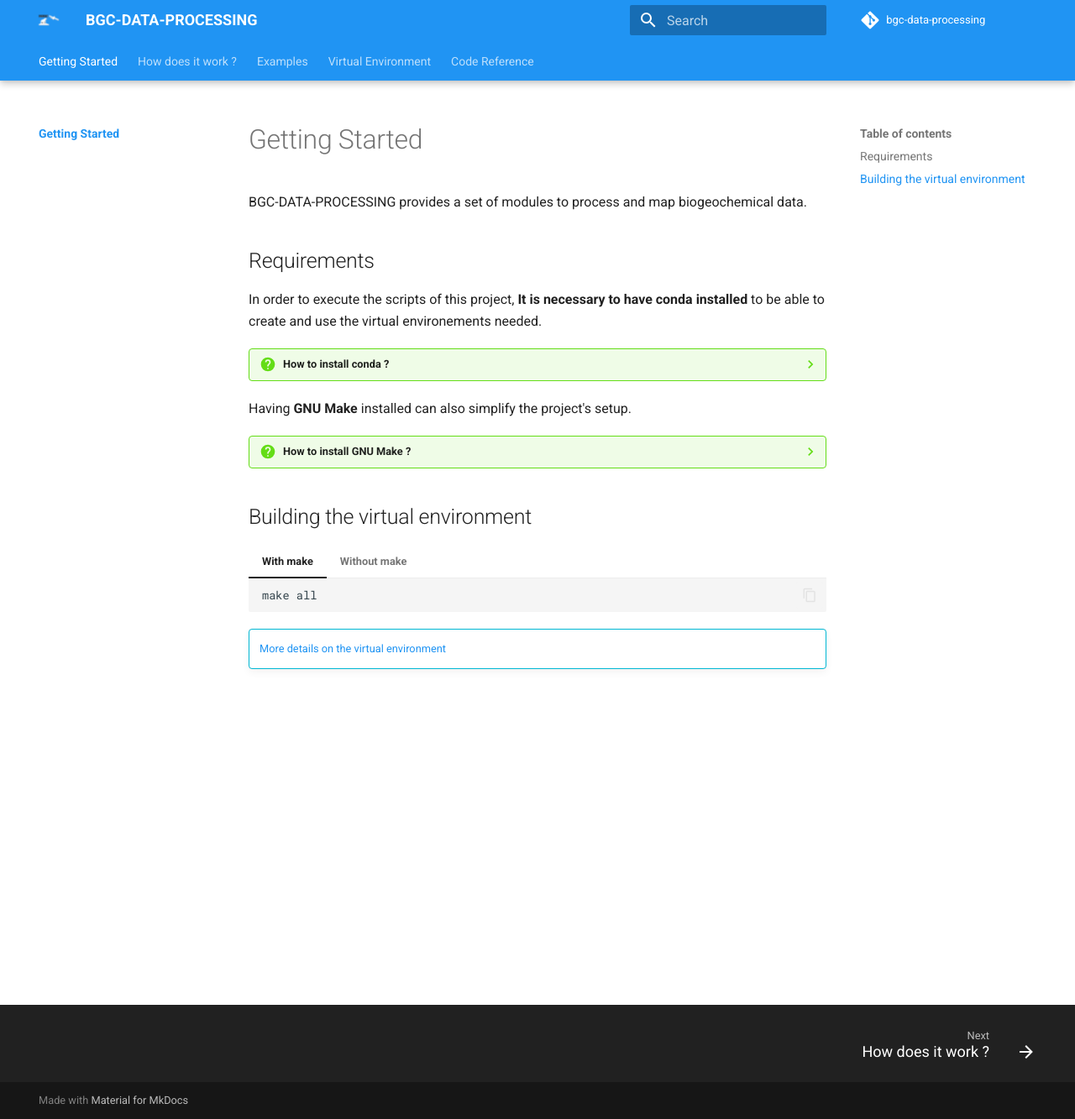
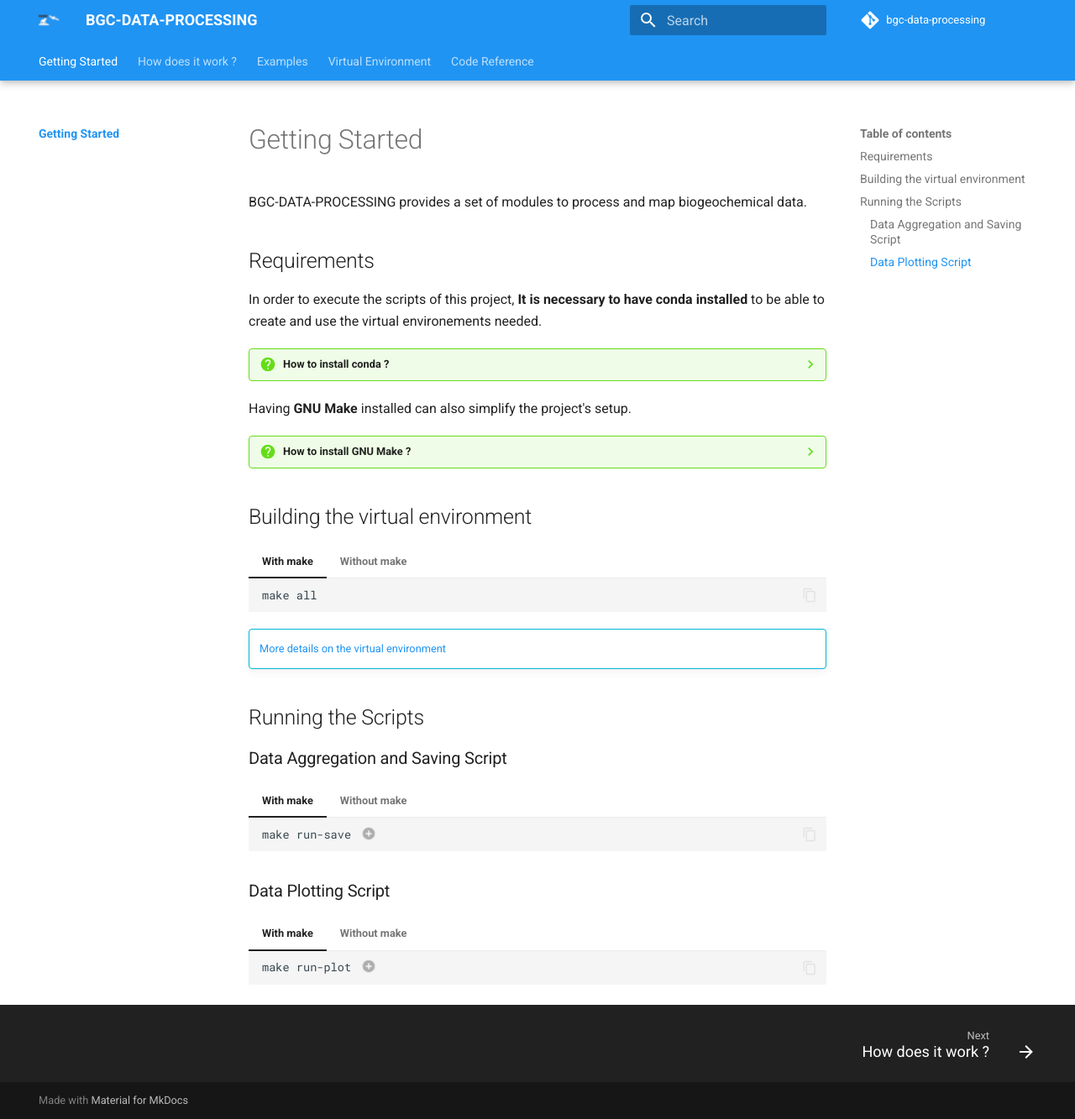
Before and after one commit to grigaut/bgc-data-processing, an MkDocs documentation site: the page built from docs/index.md, in a window 1280 px wide and 1333 px high. Shown: the whole window at 84% size. Built offline with MkDocs 1.6.1 and Material for MkDocs 9.7.7, drawn with Linux system fonts in a browser that asks for light colours; comment, search, counter and statistics services are not loaded.

Commit message:
docs: script execution documentation

````diff
--- a/docs/index.md
+++ b/docs/index.md
@@ -40,6 +40,53 @@ Having **GNU Make** installed can also simplify the project's setup.
     poetry install
     ```
 
-
 !!! info ""
     [More details on the virtual environment](/virtual_env/)
+
+## Running the Scripts
+
+### Data Aggregation and Saving Script
+
+=== "With make"
+    ``` bash
+    make run-save # (1)!
+    ```
+
+    1. make will install the correct environment and run the scripts
+
+=== "Without make"
+    *Virtual environment must have been installed*
+    ``` bash
+    conda activate ./.venv  # (1)!
+    ```
+
+    1. Activate virtual environemnt
+
+    ``` bash
+    python scripts/save_data.py # (1)!
+    ```
+
+    1. Run script.
+
+### Data Plotting Script
+
+=== "With make"
+    ``` bash
+    make run-plot # (1)!
+    ```
+
+    1. make will install the correct environment and run the scripts
+
+=== "Without make"
+    *Virtual environment must have been installed*
+    ``` bash
+    conda activate ./.venv  # (1)!
+    ```
+
+    1. Activate virtual environemnt
+
+    ``` bash
+    python scripts/plot_mesh.py # (1)!
+    ```
+
+    1. Run script.
````
